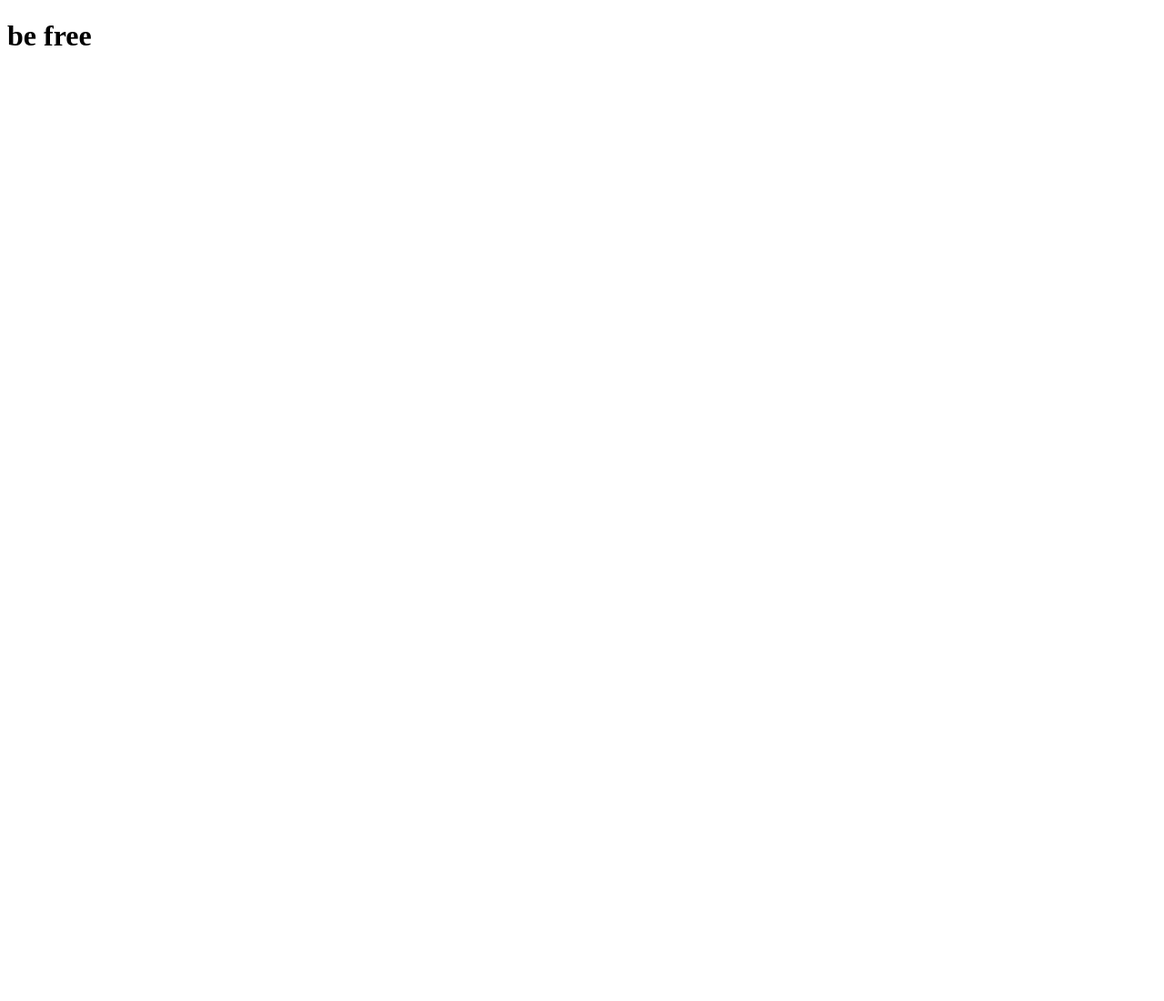
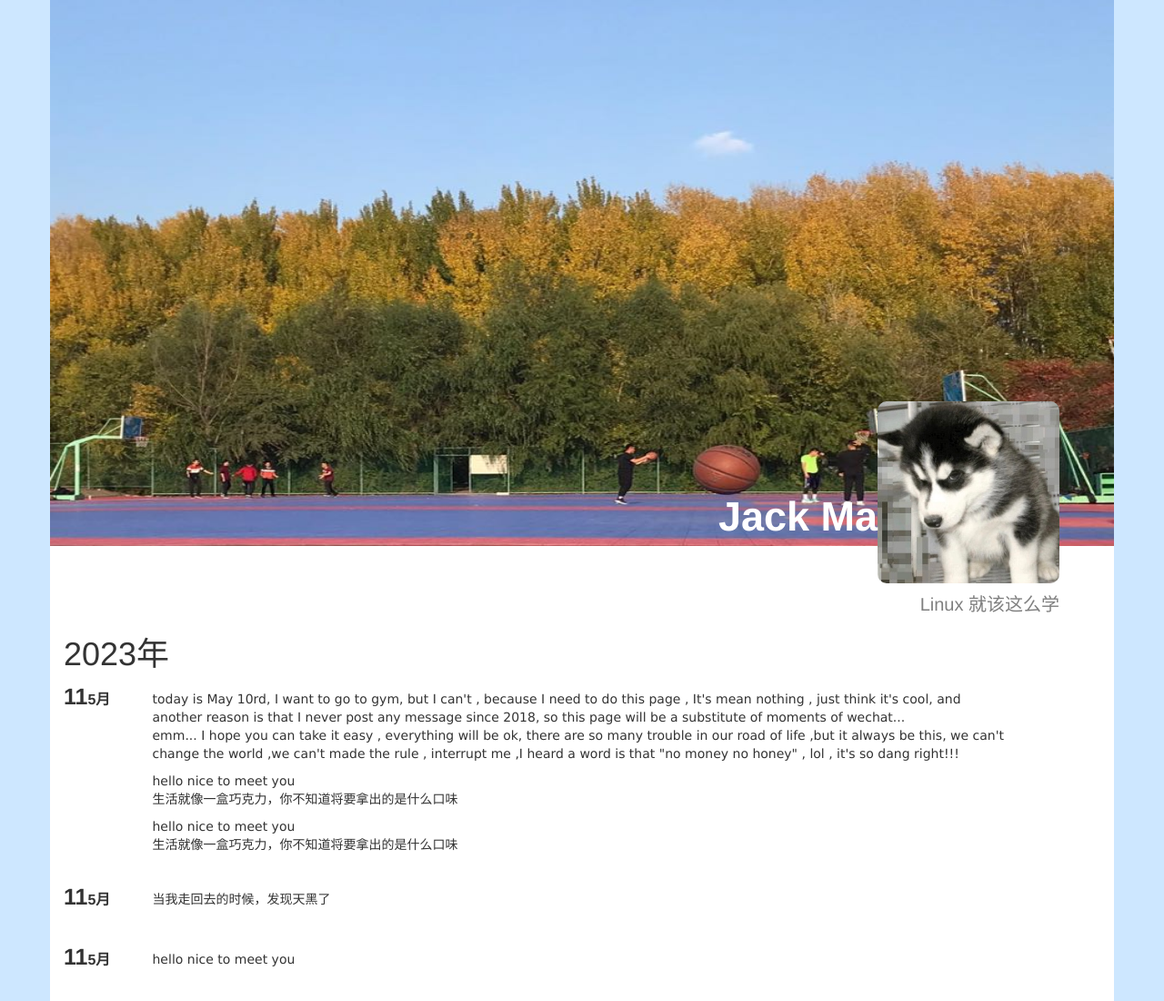
Before and after one commit to pony-malg/pony-malg.github.io, a website: page index.html in a window 1280 px wide. Shown: the whole page at 91% size. Before the commit the page ends 800 px from the top, so only its background shows below. Drawn offline with nearby package versions, Linux system fonts and the light colour scheme.

Commit message:
npm add bootstrap jquery

```diff
--- a/index.html
+++ b/index.html
@@ -1,12 +1,117 @@
 <!DOCTYPE html>
 <html lang="en">
+
 <head>
     <meta charset="UTF-8">
     <meta http-equiv="X-UA-Compatible" content="IE=edge">
     <meta name="viewport" content="width=device-width, initial-scale=1.0">
     <title>malg</title>
+    <link rel="stylesheet" href="node_modules/bootstrap/dist/css/bootstrap.min.css">
+    <style>
+        .topBackground {
+            background-image: url("src/topImage.jpg");
+            background-size: 100% 130%;
+            height: 900px;
+            margin-top: -300px;
+            vertical-align: bottom;
+            position: relative;
+        }
+
+        .bottomDiv {
+
+            position: absolute;
+            bottom: 0;
+            right: 0;
+            color: white;
+            font-size: 45px;
+            font-weight: 800;
+        }
+
+        .avadar {
+            background-image: url(src/dog.jpg);
+            background-size: 100%;
+            width: 200px;
+            height: 200px;
+            margin: -95px 60px -45px auto;
+            border-radius: 10px;
+            float: right;
+        }
+
+        .content {
+            margin-top: 50px;
+        }
+
+        .itemDate {
+            font-size: 25px;
+            font-weight: 600;
+            vertical-align: top;
+        }
+
+        .itemDate span {
+            font-size: 16px;
+        }
+        .itemContainer {
+            margin: 20px 15px;
+        }
+        .itemText {
+            margin-top: 10px;
+            font-family: Verdana, Arial, Helvetica, sans-serif;
+        }
+    </style>
 </head>
-<body>
-    <h1>be free</h1>
+
+<body style="background-color: #cde7ff;">
+    <div class="container" style="background-color: #fff;">
+        <div class="row topBackground">
+            <div class="bottomDiv">
+                <span>Jack Ma</span>
+                <div class="avadar"></div>
+            </div>
+        </div>
+        <div class="row content">
+            <p style="text-align: right;color: gray;margin-right: 60px; font-size: 20px;">Linux 就该这么学</p>
+            <div class="itemContainer">
+                <h1>2023年</h1>
+                <div class="row">
+                    <div class="col-sm-1">
+                        <p class="itemDate">11<span>5月</span></p>
+                    </div>
+                    <div class="col-sm-10">
+                        <p class="itemText">today is May 10rd, I want to go to gym, but I can't , because I need to do this page , It's mean nothing , just think it's cool, and another reason is that I never post any message since 2018, so this page will be a substitute of moments of wechat... <br> emm... I hope you can take it easy  , everything will be ok, there are so many trouble in our road of life ,but it always be this, we can't change the world ,we can't made the rule , interrupt me ,I heard a word is that "no money no honey" , lol , it's so dang right!!! </p>
+                        <p class="itemText">hello nice to meet you <br> 生活就像一盒巧克力，你不知道将要拿出的是什么口味 </p>
+                        <p class="itemText">hello nice to meet you <br> 生活就像一盒巧克力，你不知道将要拿出的是什么口味 </p>
+                    </div>
+                </div>
+            </div>
+            <div class="itemContainer">
+                <div class="row">
+                    <div class="col-sm-1">
+                        <p class="itemDate">11<span>5月</span></p>
+                    </div>
+                    <div class="col-sm-10">
+                        <p class="itemText">当我走回去的时候，发现天黑了</p>
+                    </div>
+                </div>
+            </div>
+            <div class="itemContainer">
+                <div class="row">
+                    <div class="col-sm-1">
+                        <p class="itemDate">11<span>5月</span></p>
+                    </div>
+                    <div class="col-sm-10">
+                        <p class="itemText">hello nice to meet you </p>
+                    </div>
+                </div>
+            </div>
+        </div>
+    </div>
+    <script src="node_modules/jquery/dist/jquery.min.js"></script>
+    <script src="node_modules/bootstrap/dist/js/bootstrap.min.js"></script>
+    <script>
+        $(function () {
+
+        })
+    </script>
 </body>
+
 </html>
--- /dev/null
+++ b/package.json
@@ -0,0 +1,6 @@
+{
+  "dependencies": {
+    "bootstrap": "^3.4.1",
+    "jquery": "^3.6.3"
+  }
+}
```
Also changed, not shown: src/dog.jpg (added), src/topImage.jpg (added), 1 other file.
